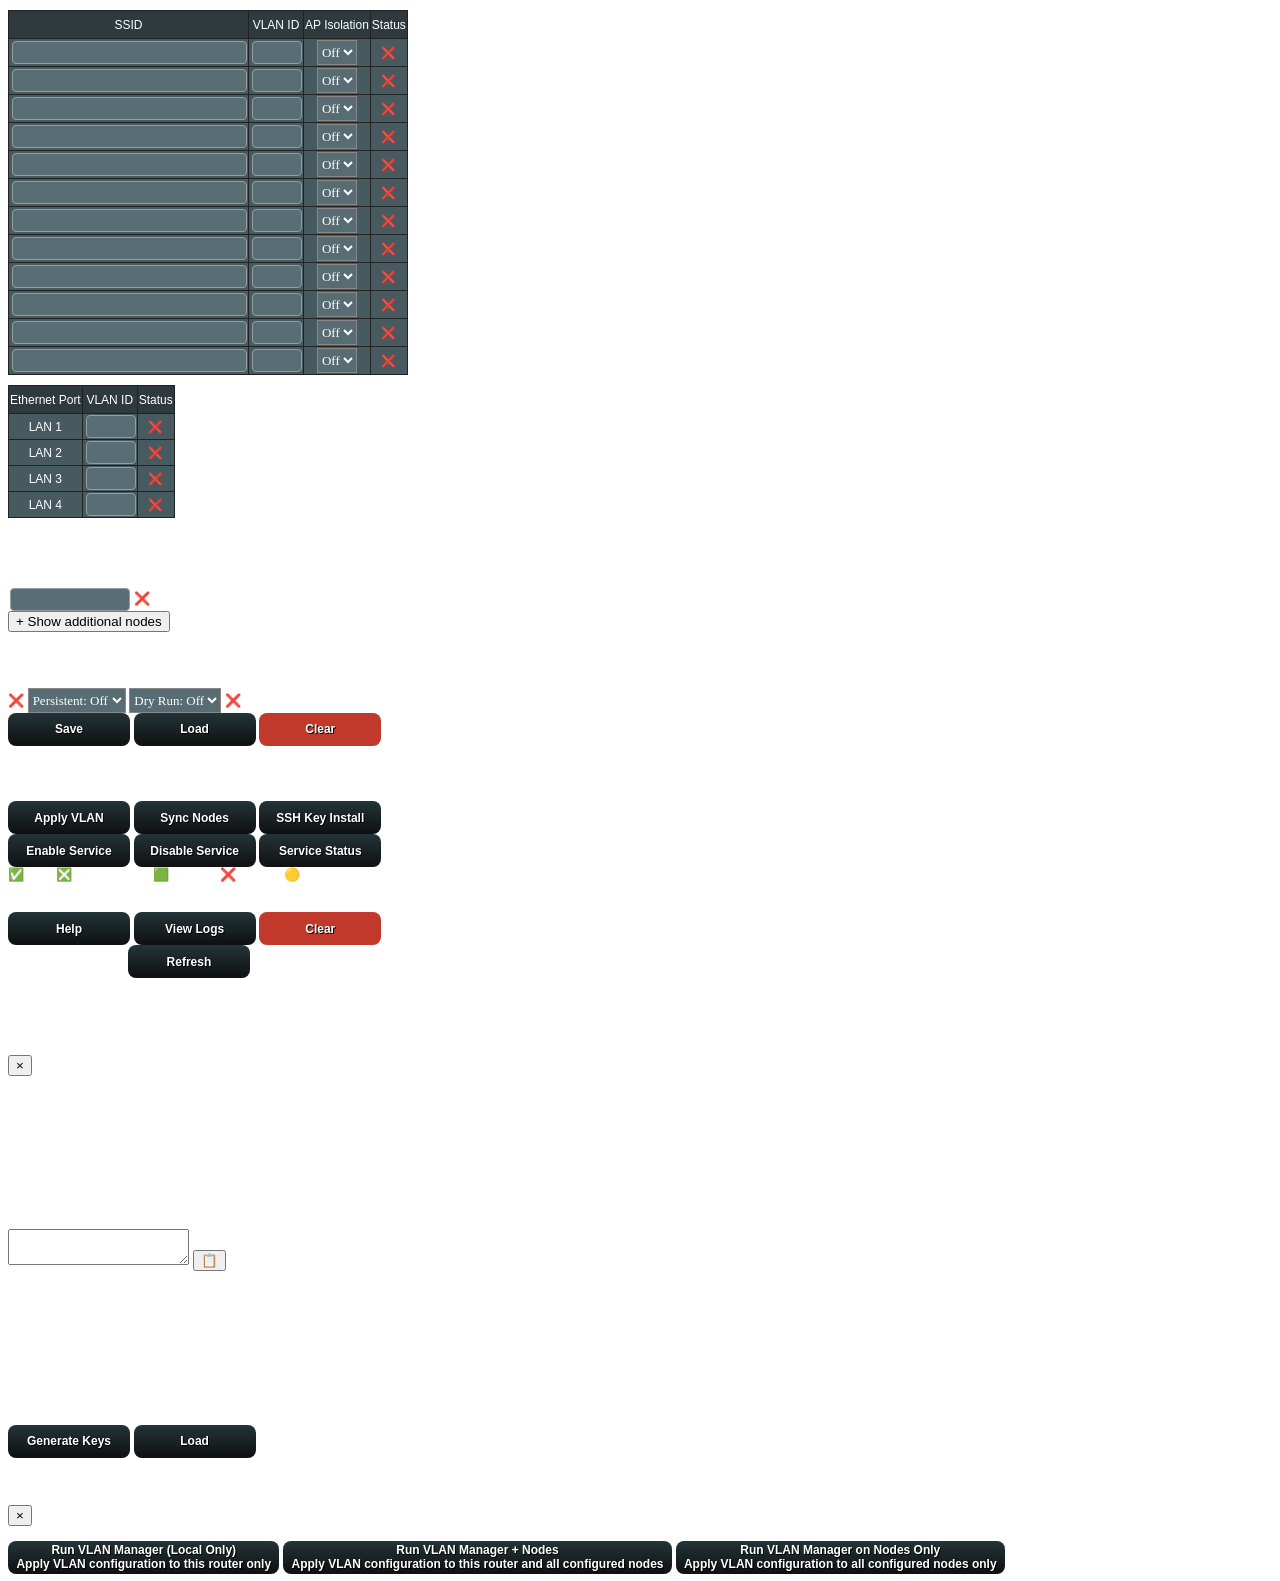
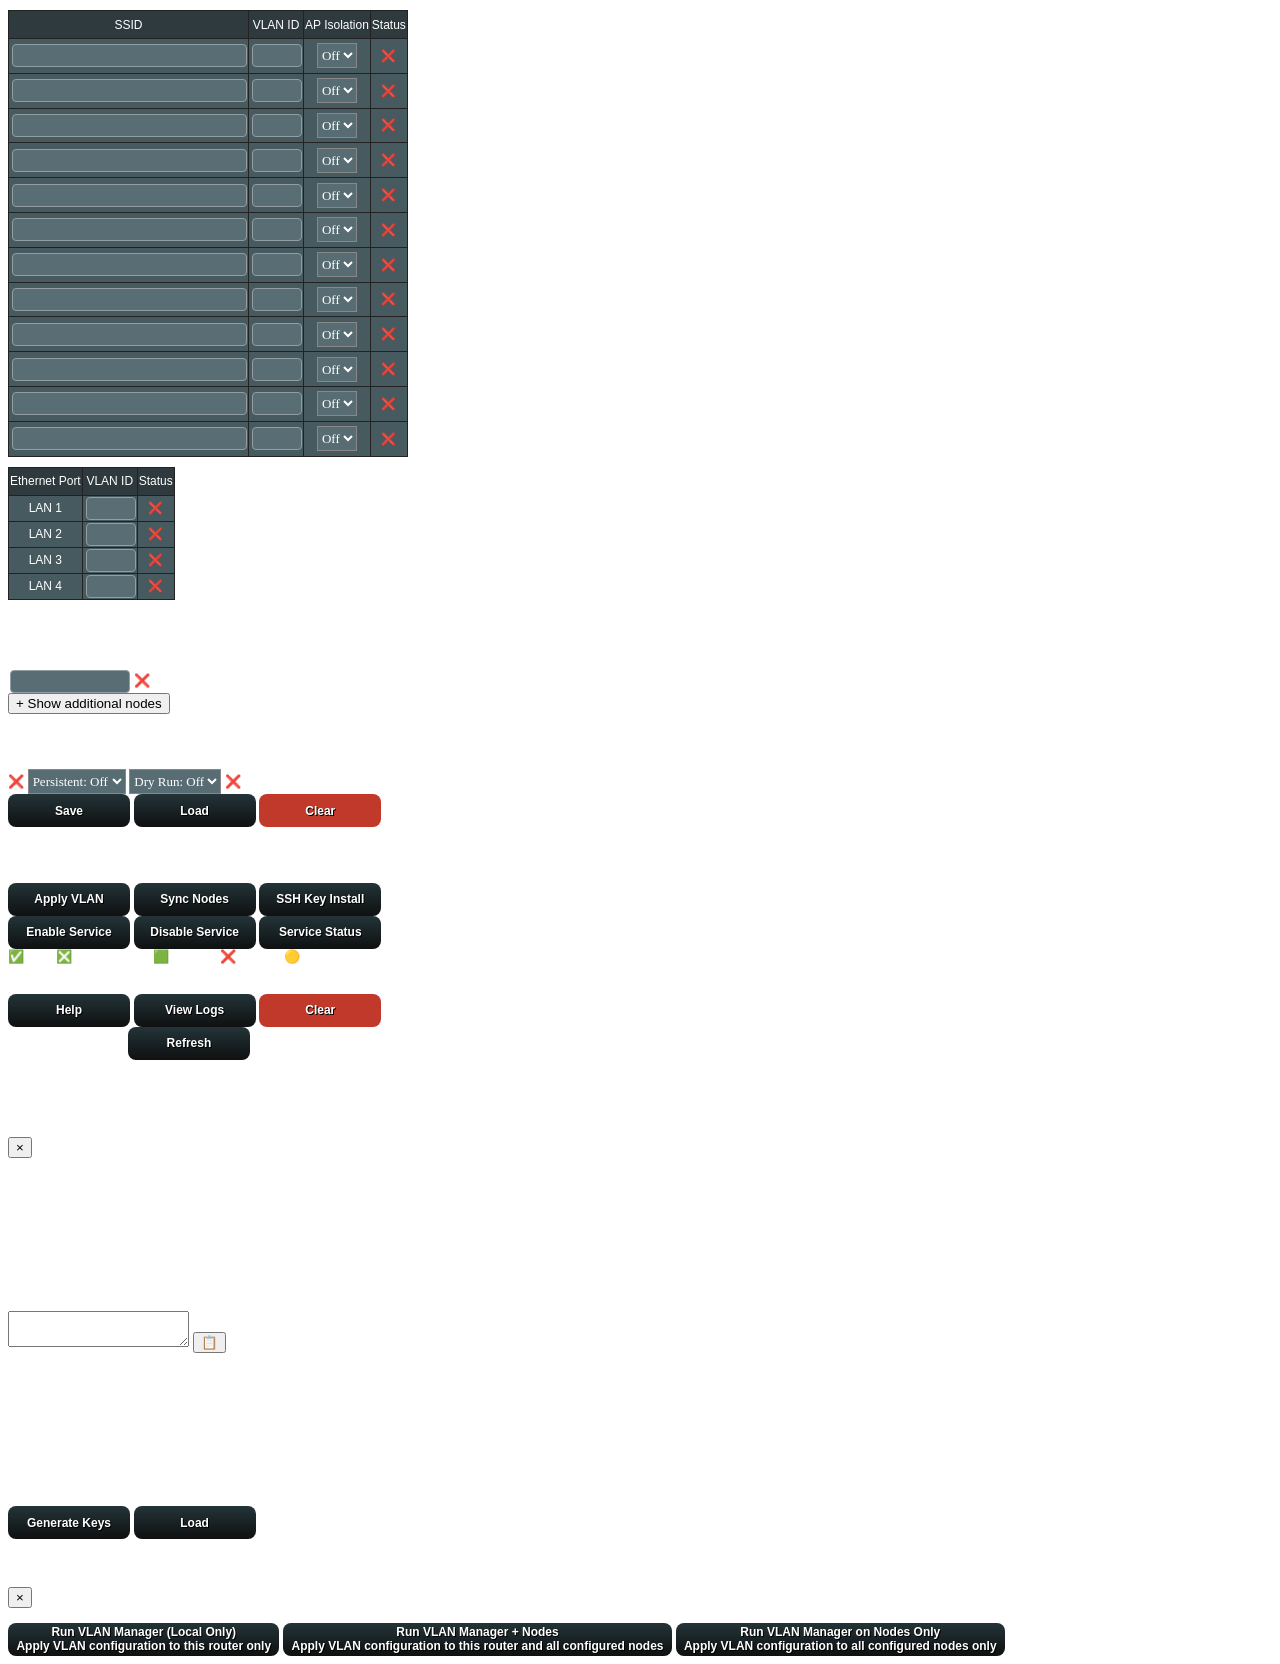

Test update for v0.52.8 with new SSID/VLAN node assignment filter.

--- a/www/vlan_form_style.css
+++ b/www/vlan_form_style.css
@@ -411,6 +411,112 @@
         display:none !important;
 }
 
+/* SSID Node Assignment checkboxes */
+.ssid-node-cb {
+        display: flex;
+        align-items: center;
+        gap: 1px;
+        cursor: pointer;
+        font-size: 0.75rem;
+        padding: 2px 4px;
+        border-radius: 3px;
+        background: rgba(255,255,255,0.05);
+        border: 1px solid rgba(255,255,255,0.15);
+        transition: background 0.15s, border-color 0.15s;
+}
+
+.ssid-node-cb:hover {
+        background: rgba(255,255,255,0.12);
+        border-color: rgba(255,255,255,0.25);
+}
+
+.ssid-node-cb input[type="checkbox"] {
+        margin: 0;
+        width: 12px;
+        height: 12px;
+        cursor: pointer;
+}
+
+.ssid-node-cb span {
+        color: #ccc;
+        font-weight: 600;
+        min-width: 10px;
+        text-align: center;
+}
+
+.ssid-node-cb input[type="checkbox"]:checked + span {
+        color: #7bd77b;
+}
+
+/* Disabled state for node checkboxes */
+.ssid-node-cb.is-disabled {
+        opacity: 0.4;
+        cursor: not-allowed;
+        pointer-events: none;
+}
+
+.ssid-node-cb.is-disabled input[type="checkbox"] {
+        cursor: not-allowed;
+}
+
+.ssid-node-cb.is-disabled span {
+        color: #777;
+}
+
+/* Ensure consistent row height across SSID table views */
+#ssidTable tr td {
+        height: 34.8px;
+        max-height: 34.8px;
+        vertical-align: middle;
+        box-sizing: border-box;
+}
+
+#ssidTable .ssid-col-assign {
+        padding: 2px;
+}
+
+.ssid-node-assign {
+        display: flex;
+        gap: 2px;
+        justify-content: center;
+        align-items: center;
+        height: 100%;
+        margin: 0;
+        padding: 0;
+}
+
+/* SSID table view toggle (Config vs Assign) */
+.ssid-header-wrap {
+        display: flex;
+        align-items: center;
+        justify-content: center;
+        gap: 8px;
+        position: relative;
+        width: 100%;
+        min-height: 22px;
+}
+
+/* Position Config button on left, Assign button on right */
+.ssid-header-wrap > .ssid-view-btn:first-child {
+        position: absolute;
+        left: 4px;
+}
+
+.ssid-header-wrap > .ssid-view-btn:last-child {
+        position: absolute;
+        right: 4px;
+}
+
+/* SSID column visibility toggle */
+.ssid-col-hidden {
+        display: none !important;
+}
+
+/* Ensure consistent row height for both views */
+.ssid-col-assign {
+        text-align: center;
+}
+
 .lan-table__port {
         position:relative;
 }
